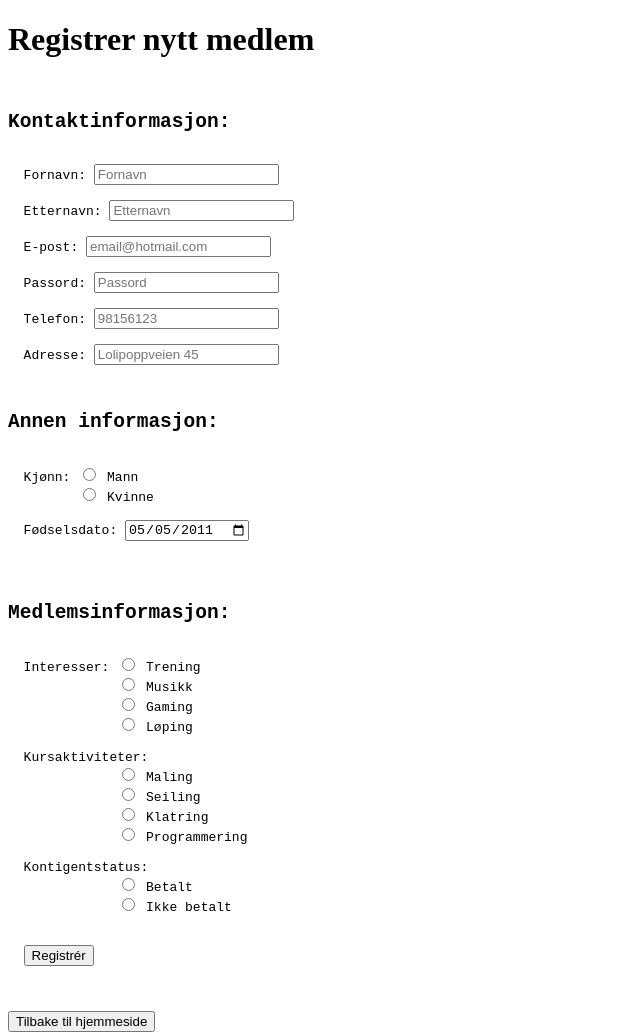
After one commit to Adrianhammer/phpWebProject, a PHP site: page /app/controllers/registrereMedlem.php in a window 1280 px wide. The commit adds this page. Shown: the whole page, without its empty margins (0-640 px from the left). Run offline with PHP 8.4, Linux system fonts and the light colour scheme; the visitor is signed in with stand-in values (Sample User, id 1).

Commit message:
Lagt til registreings side og lagt til redirect både til og fra hjemmesiden.

```diff
--- /dev/null
+++ b/app/controllers/registrereMedlem.php
@@ -0,0 +1,156 @@
+<!doctype html>
+
+<html lang="en">
+<head>
+  <meta charset="utf-8">
+  <meta name="viewport" content="width=device-width, initial-scale=1">
+
+  <title>Registrere medlem</title>
+  <meta name="Medlems registrering" content="Medlems registrering">
+  <h1>Registrer nytt medlem</h1>
+</head>
+<pre>
+<form method="post" action="<?php echo $_SERVER['PHP_SELF']; ?>">
+<h2>Kontaktinformasjon:</h2>
+  Fornavn: <input type="text" name="navn" placeholder="Fornavn" required><br>
+  Etternavn: <input type="text" name="enavn" placeholder="Etternavn" required><br>
+  E-post: <input type="email" name="epost" placeholder="email@hotmail.com" required><br>
+  Passord: <input type="password" name="passord" placeholder="Passord" required><br>
+  Telefon: <input type="tel" name="tlf" placeholder="98156123" required><br>
+  Adresse: <input type="text" name="adresse" placeholder="Lolipoppveien 45" required><br>
+  <h2>Annen informasjon:</h2>
+  Kjønn: <input type="radio" name="kjønn" id="male" value="Mann" required> <label for="mann">Mann</label>
+         <input type="radio" name="kjønn" id="female" value="Kvinne" > <label for="kvinne">Kvinne</label><br>
+  Fødselsdato: <input type="date" name="fdato" value="2011-05-05" required>
+  <br>
+  <h2>Medlemsinformasjon:</h2>
+  Interesser: <input type="radio" id="trening" name="interesser" value="Trening" required> <label for="trening">Trening </label>
+              <input type="radio" id="musikk" name="interesser" value="Musikk" > <label for="musikk">Musikk</label>
+              <input type="radio" id="gaming" name="interesser" value="Gaming" > <label for="gaming">Gaming</label>
+              <input type="radio" id="løping" name="interesser" value="Løping" > <label for="løping">Løping</label><br>
+  Kursaktiviteter:
+              <input type="radio" id="maling" name="kursaktiviteter" value="Maling" required> <label for="maling">Maling</label>
+              <input type="radio" id="seiling" name="kursaktiviteter" value="Seiling" > <label for="seiling">Seiling</label>
+              <input type="radio" id="klatring" name="kursaktiviteter" value="Klatring" > <label for="klatring">Klatring</label>
+              <input type="radio" id="programmering" name="kursaktiviteter" value="Programmering" > <label for="programmering">Programmering</label><br>
+  Kontigentstatus:
+              <input type="radio" name="kontigent" id="betalt" value="Betalt" required> <label for="betalt">Betalt</label>
+              <input type="radio" name="kontigent" id="ikke betalt" value="Ikke betalt" > <label for="ikke betalt">Ikke betalt</label><br>
+
+  <input type="submit" name='registrer' value="Registrér">
+
+
+</form>
+<a href="../views/testhjemmeside.php"><button>Tilbake til hjemmeside</button></a>
+</pre>
+<body>
+    <?php
+
+        session_start();
+        if(isset($_SESSION["Fornavn"]) !== true) {
+            header("Location: login.php");
+            exit();
+        } else{
+            include_once "../../includes/includeDB.php";
+
+            if(isset($_REQUEST['registrer'])) {
+
+                $fnavn = $_REQUEST['navn'];
+                $enavn = $_REQUEST['enavn'];
+                $epost = $_REQUEST['epost'];
+                $passord = password_hash($_REQUEST['passord'], PASSWORD_DEFAULT); //Hasher passordet før det sendes til DB
+                $mobilnummer = $_REQUEST['tlf'];
+                $adresse = $_REQUEST['adresse'];
+                $kjønn = $_REQUEST['kjønn'];
+                $fdato = $_REQUEST['fdato'];
+                $interesser = $_REQUEST['interesser'];
+                $kursaktiviteter = $_REQUEST['kursaktiviteter'];
+                $kontigentstatus = $_REQUEST['kontigent'];
+
+                $sql = "INSERT INTO medlemmer (Fornavn, Etternavn, Epost, Passord, Mobilnummer, Adresse, Kjønn, Fødselsdato, Interesser, Kursaktiviteter, Kontigentstatus)
+                        VALUES ('$fnavn', '$enavn', '$epost', '$passord', '$mobilnummer', '$adresse', '$kjønn', '$fdato', '$interesser', '$kursaktiviteter', '$kontigentstatus')";
+
+                     $query = mysqli_query($conn, $sql);
+
+                     // Henter inn kun medlemmet hvor Navn og Etternavn er det samme som variabel inputten.
+                     $sql = "SELECT * FROM medlemmer WHERE Fornavn = ? AND Etternavn = ?";
+
+                     // Setter sammen spørringen til tilkoblingen
+                     $stmt = $conn->prepare( $sql );
+
+                     // Binder variablene sammen med SQL statementen.
+                     mysqli_stmt_bind_param($stmt, "ss", $fnavn, $enavn);
+
+                     // Utfører spørring
+                     $stmt->execute();
+
+                     // Henter resultat
+                     $resultat = $stmt->get_result();
+
+
+                     ?>
+
+                    <html>
+                        <!-- Lager en tabell som viser medlemmene i databasen -->
+                        <table border="1" cellpadding="5" align="center" style="text-align:center">
+                            <tr>
+                                <th>Fornavn</th>
+                                <th>Etternavn</th>
+                                <th>Epost</th>
+                                <th>Mobilnummer</th>
+                                <th>Adresse</th>
+                                <th>Kjønn</th>
+                                <th>Fødseldato</th>
+                                <th>Interesser</th>
+                                <th>Kursaktiviteter</th>
+                                <th>Kontigentstatus</th>
+                            </tr>
+                            <?php
+
+            // Setter opp en foreach lække som går gjennom hvert element i listen og printer ut med print_r
+            // Bekreftelsen på registrering til bruker
+            if ($query) {
+                echo "Du er registrert med følgende informasjon:<br>";
+                echo "<br>";
+                echo "<br><strong>Inormasjon registrert:</strong><br>";
+
+                // Henter en rad om gangen fra databasen (dvs. ett og ett medlem)
+                while( $row = $resultat->fetch_assoc() )
+                { // Opening while
+
+                    ?>
+
+            <tr>
+                <td><?php echo $row['Fornavn']; ?></td>
+                <td><?php echo $row['Etternavn']; ?></td>
+                <td><?php echo $row['Epost']; ?></td>
+                <td><?php echo $row['Mobilnummer']; ?></td>
+                <td><?php echo $row['Adresse']; ?></td>
+                <td><?php echo $row['Kjønn']; ?></td>
+                <td><?php echo $row['Fødselsdato']; ?></td>
+                <td><?php echo $row['Interesser']; ?></td>
+                <td><?php echo $row['Kursaktiviteter']; ?></td>
+                <td><?php echo $row['Kontigentstatus']; ?></td>
+
+            </tr>
+
+            <?php
+
+                    } // Closing while
+
+                    // Avslutter spørring
+                    $stmt->close();
+                    ?>
+                    </table>
+
+                    <?php
+                    // Avslutter databasetilkobling
+                    $conn->close();
+                }
+            }
+        }
+
+            ?>
+
+</body>
+</html>
--- a/app/views/testhjemmeside.php
+++ b/app/views/testhjemmeside.php
@@ -6,6 +6,7 @@
     } else{
         echo "<h2>Velkommen til medlemssystemets hjemmeside</h2><br><br>";
         echo "<a href='testMinSide.php'>Gå til Min Side<br><br></a>";
+        echo "<a href='../controllers/registrereMedlem.php'>Trykk her for å registrere nytt medlem<br><br></a>";
     }
 
     if (isset($_REQUEST['loggut'])) {
```
